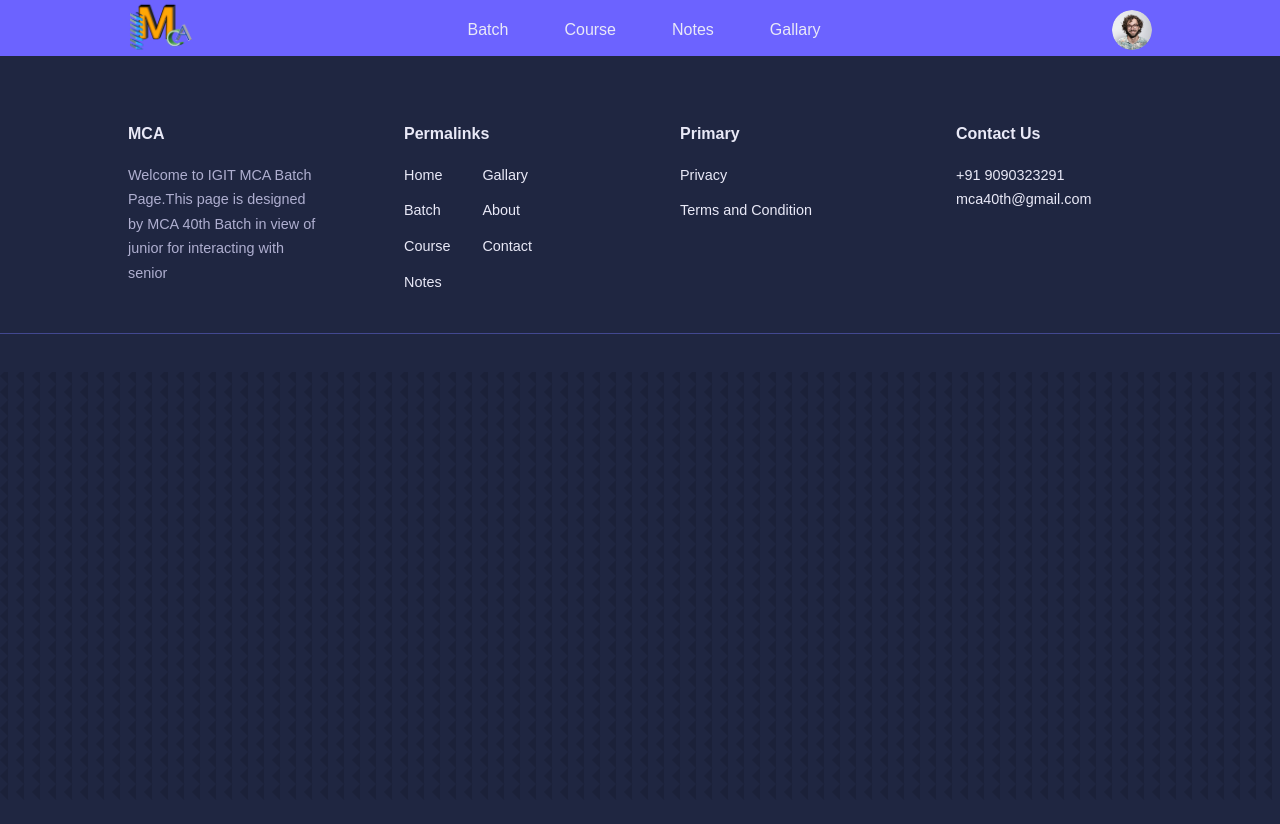
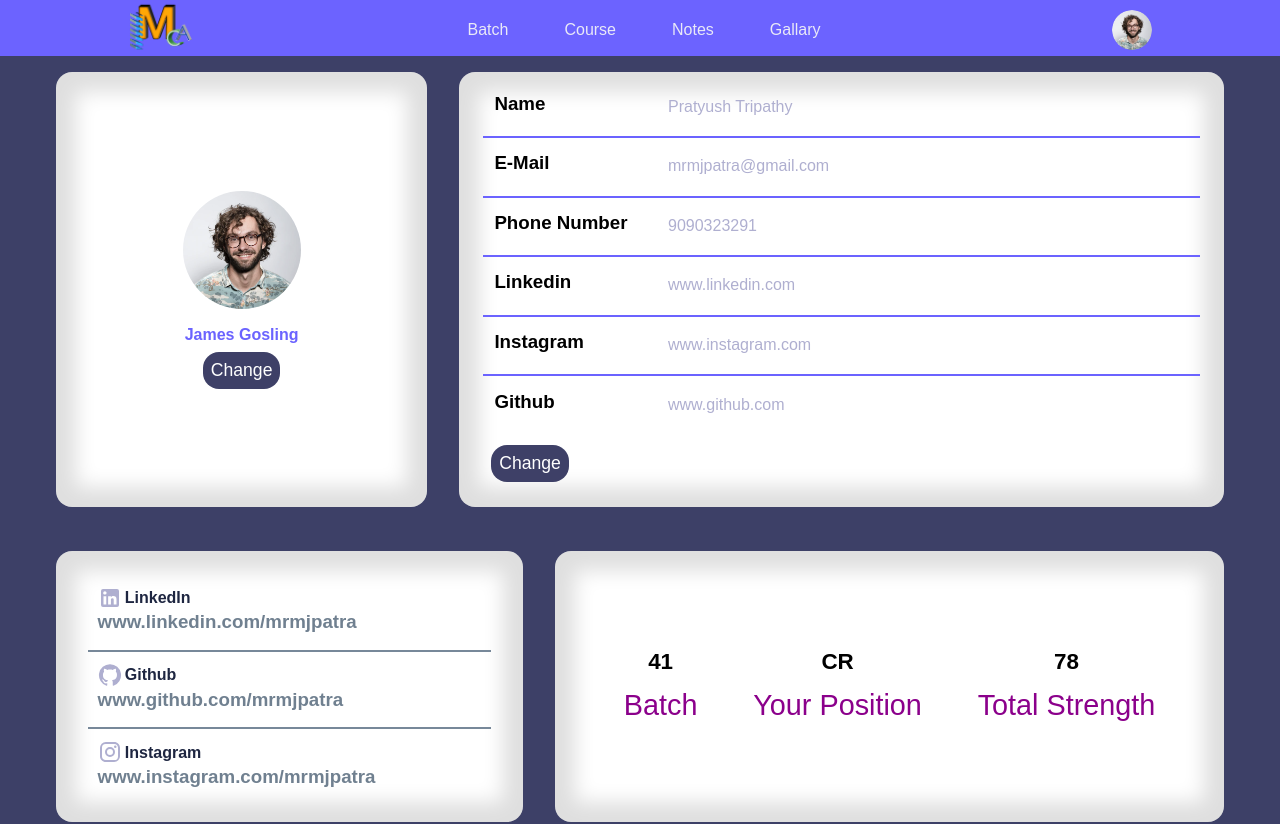
Before and after one commit to Papun-Tripathy/igit-mca, a React (Create React App) app: page /profile in a window 1280 px wide. Shown: the top 824 px of the page. Before the commit the page ends 800 px from the top, so only its background shows below. Built offline with nearby package versions, Linux system fonts and the light colour scheme; no server answers; the database is empty; sample sign-in values are in the browser's storage.

Commit message:
adding profile page

```diff
--- a/src/App.jsx
+++ b/src/App.jsx
@@ -41,6 +41,7 @@ import {
 import "react-toastify/dist/ReactToastify.css";
 import { ToastContainer } from "react-toastify";
 import AdminRouteProtector from "./pages/AdminRoute";
+import ProfilePage from "./pages/profile/ProfilePage";
 
 const App = () => {
 	const dispatch = useDispatch();
@@ -164,6 +165,8 @@ const App = () => {
 
 					<Route path="/fill-details" element={<Registration />} />
 					<Route path="/gallary" element={<Gallary />} />
+					<Route path="/profile" element={<ProfilePage />} />
+
 				</Route>
 				<Route index element={<Home />} />
 				<Route path="/student-help" element={<HelpPage />} />
--- /dev/null
+++ b/src/pages/profile/ProfilePage.jsx
@@ -0,0 +1,127 @@
+import React from 'react'
+import './profilePage.css'
+import user from '../../components/user.png';
+import { GitHub, Instagram, LinkedIn } from '@mui/icons-material';
+const ProfilePage = () => {
+    return (
+        <div className="profile__page__container">
+
+            <section className='profile__top__details__section'>
+                <div className="profile__image profile__card__box">
+                    <div className="circular__image">
+                        <img src={user} alt="" />
+                    </div>
+                    <h4 className='profile__image__name'>James Gosling</h4>
+                    <div className="profile__image__change ">
+                        <button className='profile__change__buttons'>Change</button>
+                    </div>
+                </div>
+                <div className="profile__details profile__card__box">
+                    <div className="single__profile__detail">
+                        <h3>Name</h3>
+                        <p>Pratyush Tripathy</p>
+
+                    </div>
+                    <hr />
+                    <div className="single__profile__detail">
+                        <h3>E-Mail</h3>
+                        <p>mrmjpatra@gmail.com</p>
+
+                    </div>
+                    <hr />
+                    <div className="single__profile__detail">
+                        <h3>Phone Number</h3>
+                        <p>9090323291</p>
+                    </div>
+                    <hr />
+                    <div className="single__profile__detail">
+                        <h3>Linkedin</h3>
+                        <p>www.linkedin.com</p>
+                    </div>
+                    <hr />
+                    <div className="single__profile__detail">
+                        <h3>Instagram</h3>
+                        <p>www.instagram.com</p>
+                    </div>
+                    <hr />
+                    <div className="single__profile__detail">
+                        <h3>Github</h3>
+                        <p>www.github.com</p>
+                    </div>
+
+                    <div className="profile__details__change">
+                        <button className='profile__change__buttons'>Change</button>
+                    </div>
+                </div>
+            </section>
+            <section className="profile__page__second__section">
+
+                <div className="profile__social__links profile__card__box">
+                    <div className="profile__social__detail">
+                        <div className="profile__social__name">
+                            <LinkedIn />
+                            <p>LinkedIn</p>
+                        </div>
+                        <h3 className='profile__social__id'>
+                            www.linkedin.com/mrmjpatra
+                        </h3>
+                    </div>
+                    <hr />
+                    <div className="profile__social__detail">
+                        <div className="profile__social__name">
+                            <GitHub />
+                            <p>Github</p>
+                        </div>
+                        <h3 className='profile__social__id'>
+                            www.github.com/mrmjpatra
+                        </h3>
+                    </div>
+                    <hr />
+                    <div className="profile__social__detail">
+                        <div className="profile__social__name">
+                            <Instagram />
+                            <p>Instagram</p>
+                        </div>
+                        <h3 className='profile__social__id'>
+                            www.instagram.com/mrmjpatra
+                        </h3>
+                    </div>
+                </div>
+                <div className="profile__batch__details profile__card__box">
+
+                    <div className="profile__batch__info">
+                        <p className="profile__info__data">
+                            41
+                        </p>
+                        <p className="profile__info__title">
+                            Batch
+                        </p>
+                    </div>
+
+                    <div className="profile__batch__info">
+                        <p className="profile__info__data">
+                            CR
+                        </p>
+                        <p className="profile__info__title">
+                            Your Position
+                        </p>
+                    </div>
+
+                    <div className="profile__batch__info">
+                        <p className="profile__info__data">
+                           78
+                        </p>
+                        <p className="profile__info__title">
+                            Total Strength
+                        </p>
+                    </div>
+
+                </div>
+            </section>
+
+
+        </div >
+    )
+}
+
+export default ProfilePage
--- /dev/null
+++ b/src/pages/profile/profilePage.css
@@ -0,0 +1,164 @@
+.profile__page__container {
+    margin-top: 2rem;
+    width: 100%;
+}
+
+section {
+    margin: 0;
+    padding: 2.5rem;
+}
+
+.profile__top__details__section {
+    display: flex;
+    justify-content: space-around;
+}
+
+.profile__card__box {
+    padding: 1.5rem 2rem;
+    background: white;
+    border-radius: 1rem;
+    box-shadow: inset 0 0 20px 20px #00000021;
+    margin: 0 1rem;
+}
+
+.profile__image {
+    flex: 3;
+    display: flex;
+    justify-content: center;
+    align-items: center;
+    flex-direction: column;
+
+}
+
+
+
+.circular__image {
+    margin-bottom: 1rem;
+
+}
+
+.profile__image__name {
+    color: #6b63ff;
+
+}
+
+.profile__change__buttons {
+    border: none;
+    outline: none;
+    font-size: 1.1rem;
+    padding: 0.5rem;
+    background: rgb(62 64 103);
+    color: white;
+    border-radius: 1rem;
+}
+
+.profile__image__change button {
+    margin-top: 0.5rem;
+}
+
+.profile__details {
+    flex: 7;
+    padding: 0.6rem 1.5rem;
+
+}
+
+.single__profile__detail {
+    display: flex;
+    padding: 0.7rem;
+    margin-bottom: .1rem;
+
+}
+
+.single__profile__detail h3 {
+    flex: 2;
+    color: black;
+
+}
+
+.single__profile__detail p {
+    flex: 6;
+}
+
+.profile__details hr {
+    border: 1.1px solid #6b63ff;
+    background: #6b63ff;
+    margin-top: .3rem;
+    margin-bottom: .2rem;
+}
+
+.profile__details__change {
+    margin: 1rem 0.5rem;
+
+}
+
+
+/* second section */
+.profile__page__second__section {
+    padding-top: 0.2rem;
+    display: flex;
+    justify-content: space-around;
+
+}
+
+.profile__social__links {
+    flex: 4;
+
+}
+
+.profile__social__links hr {
+    border: 1px solid lightslategray;
+    margin-top: 0.4rem;
+}
+
+.profile__batch__details {
+    flex: 6;
+}
+
+.profile__social__detail {
+    padding: 0.6rem;
+}
+
+.profile__social__name {
+    display: flex;
+    align-items: center;
+}
+
+.profile__social__name p {
+    margin-left: 0.2rem;
+    color: #1e2641;
+    font-weight: 700;
+}
+
+.profile__social__id {
+    color: slategray;
+}
+
+.profile__batch__details {
+    display: flex;
+    align-items: center;
+    justify-content: space-evenly;
+}
+
+
+.profile__batch__info {
+    padding: 1.2rem;
+    display: flex;
+    flex-direction: column;
+    align-items: center;
+
+}
+
+.profile__info__data {
+    font-size: 1.4rem;
+    font-weight: 700;
+    color: black;
+}
+
+.profile__info__title {
+    font-size: 1.8rem;
+    font-weight: 400;
+    color: #ff9e00;
+    color: darkmagenta;
+    font-weight: 500;
+    font-family: Arial, Helvetica, sans-serif;
+}
```
